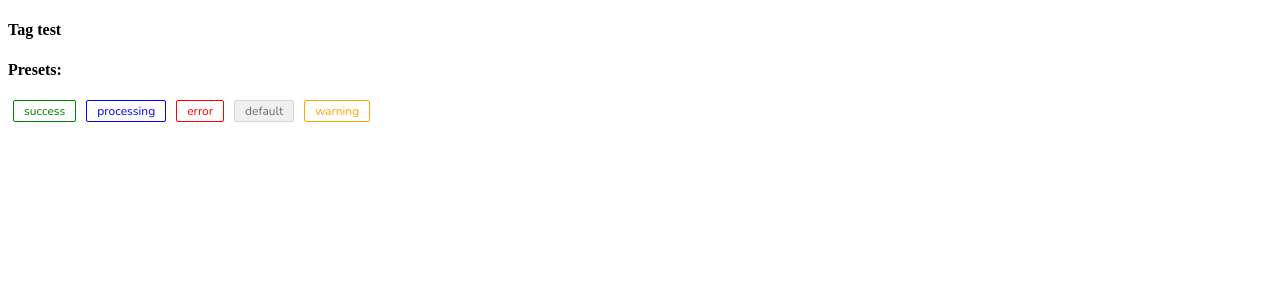
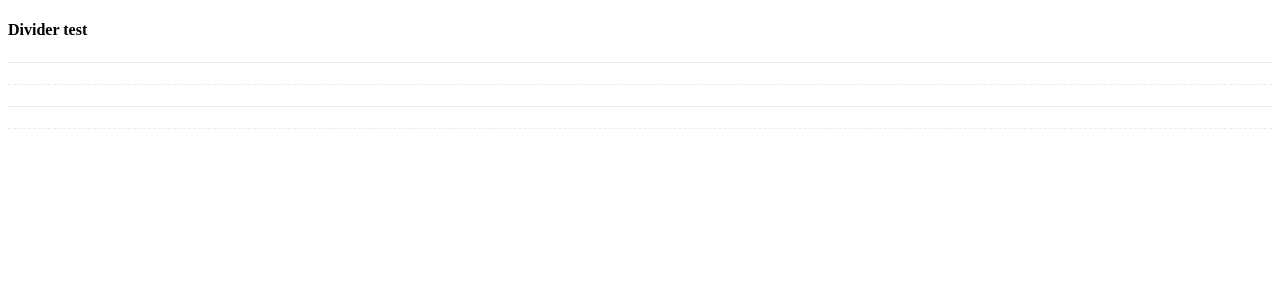
Before and after one commit to adefemi/adx-react-components, a React (Create React App) app: page / in a window 1280 px wide. Shown: the top 300 px of the page. Built offline with nearby package versions, Linux system fonts and the light colour scheme.

Commit message:
Added divider component and updated tag style

```diff
--- a/src/App.js
+++ b/src/App.js
@@ -1,5 +1,6 @@
 import React, { useEffect, useState } from "react";
 import Tag from "./components/Tag/tag";
+import Divider from "./components/Divider/divider";
 
 function App() {
   const [loading, setLoading] = useState(true);
@@ -8,17 +9,11 @@ function App() {
   }, []);
   return (
     <div className="App">
-      <h4>Tag test</h4>
-      <div>
-        <h4 style={{ marginBottom: 16 }}>Presets:</h4>
-        <div>
-          <Tag color="success">success</Tag>
-          <Tag color="processing">processing</Tag>
-          <Tag color="error">error</Tag>
-          <Tag color="default">default</Tag>
-          <Tag color="warning">warning</Tag>
-        </div>
-      </div>
+      <h4>Divider test</h4>
+      <Divider />
+      <Divider dashed />
+      <Divider />
+      <Divider dashed />
     </div>
   );
 }
--- /dev/null
+++ b/src/components/Divider/divider.css
@@ -0,0 +1,10 @@
+.adx-divider {
+  height: 1px;
+  border-bottom: 1px solid #ebebeb;
+  margin: 20px 0;
+}
+.adx-divider.dashed {
+  border-bottom-style: dashed;
+}
+
+/*# sourceMappingURL=divider.css.map */
--- /dev/null
+++ b/src/components/Divider/divider.js
@@ -0,0 +1,8 @@
+import React from "react";
+import "./divider.css";
+
+function Divider(props) {
+  return <div className={`adx-divider ${props.dashed ? "dashed" : ""}`} />;
+}
+
+export default Divider;
--- /dev/null
+++ b/src/components/Divider/divider.scss
@@ -0,0 +1,9 @@
+.adx-divider{
+  height: 1px;
+  border-bottom: 1px solid darken(white, 8%);
+  margin: 20px 0;
+
+  &.dashed{
+    border-bottom-style: dashed;
+  }
+}
--- a/src/components/Tag/tag.css
+++ b/src/components/Tag/tag.css
@@ -2,7 +2,6 @@
 .adx-tag {
   font-family: "Nunito", sans-serif;
   display: inline-block;
-  margin: 5px;
   font-size: 12px;
   padding: 2px 10px;
   border-radius: 2px;
--- a/src/components/Tag/tag.scss
+++ b/src/components/Tag/tag.scss
@@ -3,7 +3,6 @@
 .adx-tag{
   font-family: $primary-font;
   display: inline-block;
-  margin: 5px;
   font-size: 12px;
   padding: 2px 10px;
   border-radius: 2px;
```
